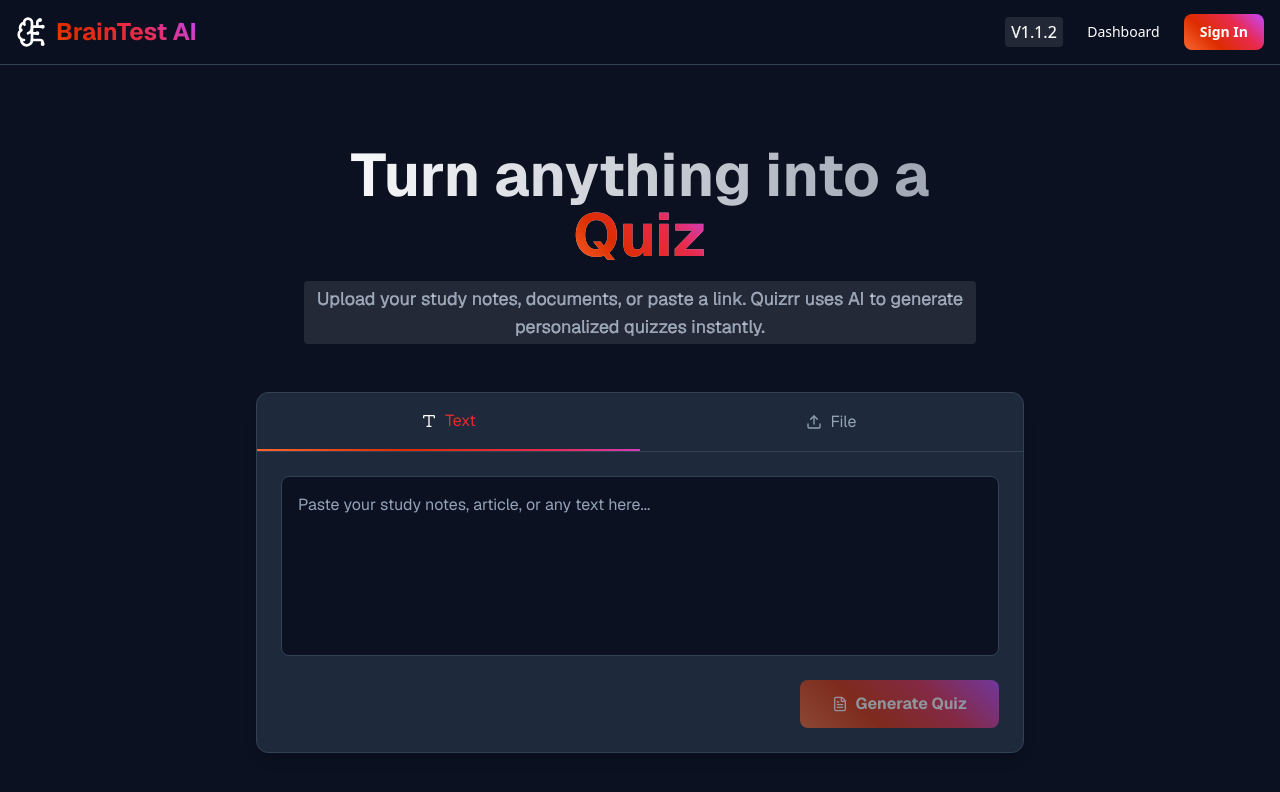
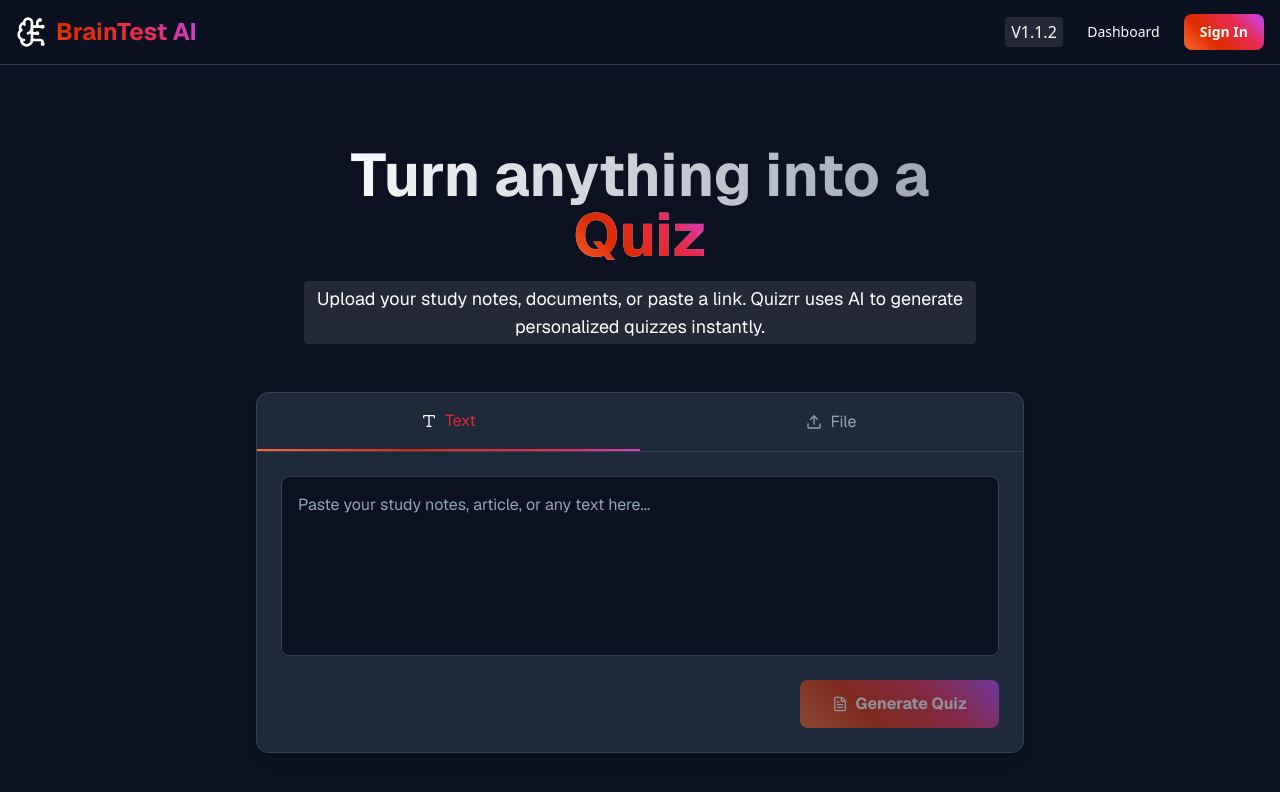
Before and after one commit to UMBEC404/QuizApp, a Next.js app: page / in a window 1280 px wide. Shown: the top 792 px of the page. Built offline with nearby package versions, Linux system fonts and the light colour scheme; no server answers; what @huggingface/inference would draw is missing.

Commit message:
Update globals.css txt

```diff
--- a/src/app/globals.css
+++ b/src/app/globals.css
@@ -79,5 +79,5 @@
   background-color: rgba(255, 255, 255, 0.1);
   padding: 0.2em 0.4em;
   border-radius: 4px;
-  -webkit-text-stroke: #ffffff 0.2px;
+  color: #ffffff;
 }
```
